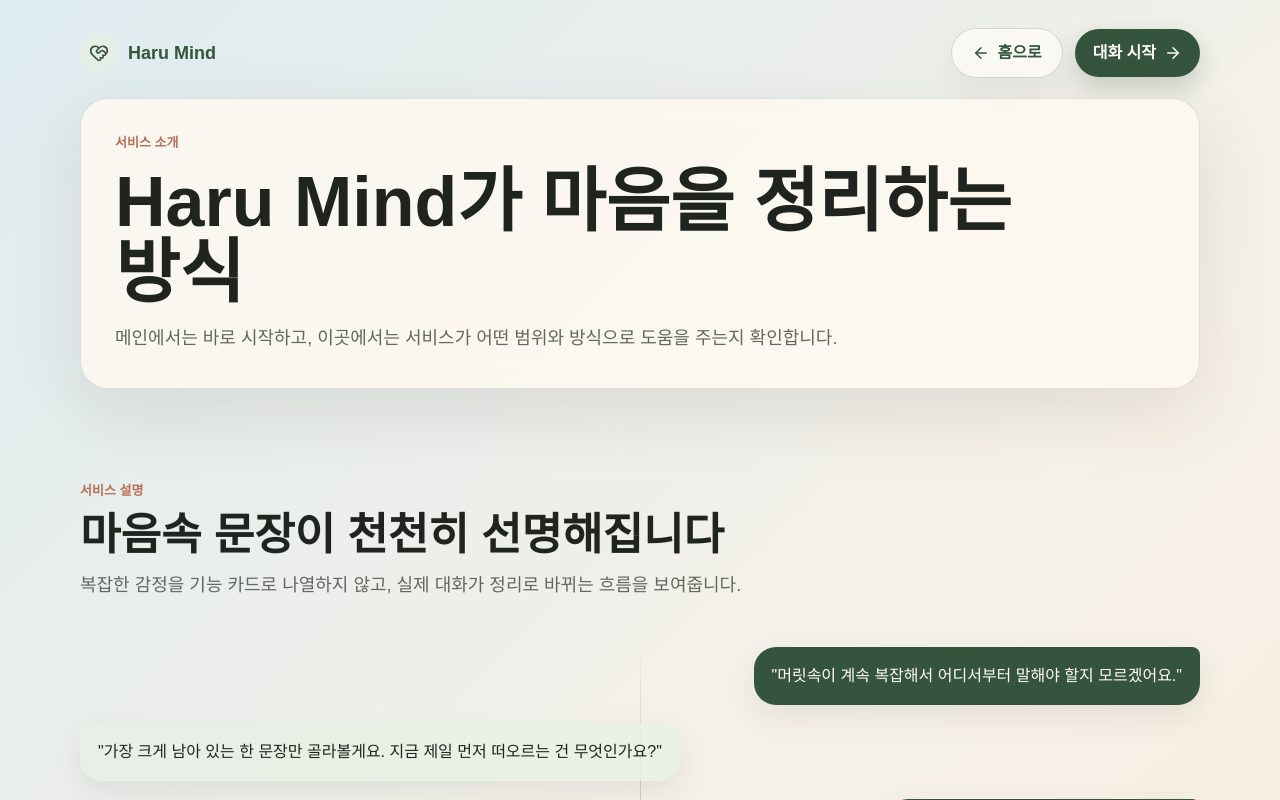
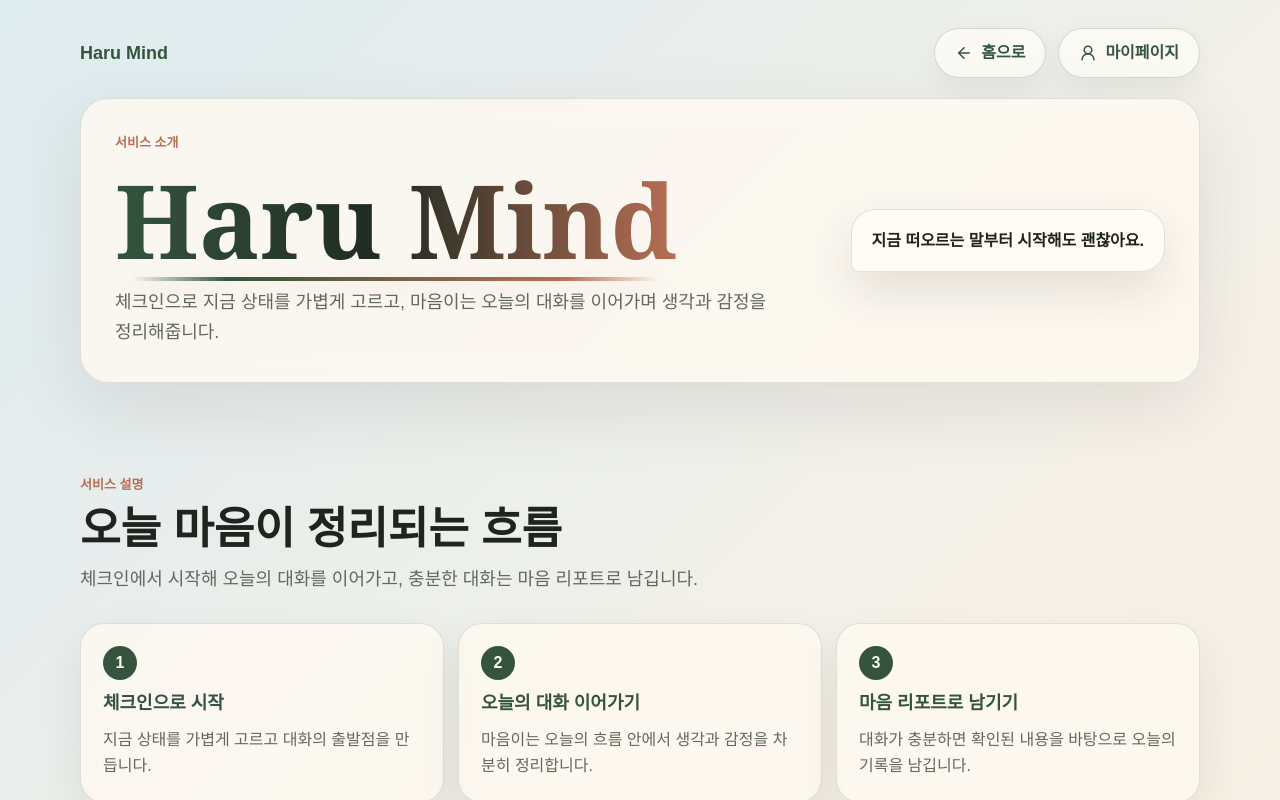
Before and after one commit to passionryu/myMentalCare, a Next.js app in the folder apps/web/: page /service in a window 1280 px wide. Shown: the top 800 px of the page. Built offline with nearby package versions, Linux system fonts and the light colour scheme.

Commit message:
[서비스 소개 페이지 리디자인] : Haru Mind 브랜드 hero 적용

```diff
--- a/apps/web/app/globals.css
+++ b/apps/web/app/globals.css
@@ -149,6 +149,40 @@ button {
   line-height: 1.7;
 }
 
+.service-text-brand {
+  color: var(--theme-primary);
+}
+
+.service-brand-intro {
+  grid-template-columns: minmax(0, 1fr) minmax(260px, 360px);
+  align-items: center;
+  gap: 28px;
+}
+
+.service-brand-copy {
+  display: grid;
+  gap: 18px;
+}
+
+.service-intro-section .service-hero-logo {
+  width: fit-content;
+  font-size: clamp(58px, 8vw, 112px);
+  line-height: 0.96;
+}
+
+.service-hero-note {
+  justify-self: end;
+  max-width: 320px;
+  border: 1px solid var(--theme-border);
+  border-radius: 24px 24px 24px 8px;
+  background: rgba(255, 253, 247, 0.82);
+  color: var(--foreground);
+  padding: 18px 20px;
+  box-shadow: 0 20px 48px rgba(56, 43, 28, 0.12);
+  font-weight: 800;
+  line-height: 1.6;
+}
+
 .hero-section {
   min-height: min(640px, calc(100vh - 56px));
   display: flex;
@@ -616,6 +650,46 @@ h3 {
   z-index: 0;
   width: 1px;
   background: linear-gradient(180deg, transparent, rgba(83, 111, 90, 0.12) 12%, rgba(83, 111, 90, 0.34) 50%, rgba(166, 110, 74, 0.18) 82%, transparent);
+}
+
+.flow-grid {
+  display: grid;
+  grid-template-columns: repeat(3, minmax(0, 1fr));
+  gap: 14px;
+}
+
+.flow-card {
+  display: grid;
+  align-content: start;
+  gap: 10px;
+  min-height: 168px;
+  border: 1px solid var(--theme-border);
+  border-radius: 24px;
+  background: var(--theme-panel);
+  padding: 22px;
+  box-shadow: 0 18px 44px rgba(56, 43, 28, 0.08);
+}
+
+.flow-card-index {
+  display: inline-grid;
+  place-items: center;
+  width: 34px;
+  height: 34px;
+  border-radius: 999px;
+  background: var(--theme-primary);
+  color: #fffdf7;
+  font-weight: 900;
+}
+
+.flow-card strong {
+  color: var(--theme-primary);
+  font-size: 18px;
+}
+
+.flow-card p {
+  margin: 0;
+  color: var(--muted);
+  line-height: 1.65;
 }
 
 .story-bubble {
@@ -3073,6 +3147,29 @@ h3 {
     padding: 24px;
   }
 
+  .service-brand-intro,
+  .flow-grid {
+    grid-template-columns: 1fr;
+  }
+
+  .service-brand-copy {
+    gap: 14px;
+  }
+
+  .service-intro-section .service-hero-logo {
+    font-size: clamp(44px, 16vw, 64px);
+  }
+
+  .service-hero-note {
+    justify-self: stretch;
+    max-width: none;
+    border-radius: 20px 20px 20px 8px;
+  }
+
+  .flow-card {
+    min-height: auto;
+  }
+
   .prompt-grid {
     gap: 12px;
   }
--- a/apps/web/app/service/page.tsx
+++ b/apps/web/app/service/page.tsx
@@ -1,6 +1,6 @@
 'use client'
 
-import { ArrowLeft, ArrowRight, BookOpen, HeartHandshake, Home, MessageCircle, SendHorizontal, ShieldCheck, UserRound } from 'lucide-react'
+import { ArrowLeft, ArrowRight, BookOpen, Home, MessageCircle, SendHorizontal, ShieldCheck, UserRound } from 'lucide-react'
 import { useRouter } from 'next/navigation'
 import { useEffect, useRef, useState } from 'react'
 
@@ -36,6 +36,12 @@ const safetyGuides = [
   '위급 상황 알림이나 의료 대응을 대신하지 않습니다.',
   '대화는 언제든 멈출 수 있습니다.',
 ]
+
+const flowSteps = [
+  { step: '1', title: '체크인으로 시작', description: '지금 상태를 가볍게 고르고 대화의 출발점을 만듭니다.' },
+  { step: '2', title: '오늘의 대화 이어가기', description: '마음이는 오늘의 흐름 안에서 생각과 감정을 차분히 정리합니다.' },
+  { step: '3', title: '마음 리포트로 남기기', description: '대화가 충분하면 확인된 내용을 바탕으로 오늘의 기록을 남깁니다.' },
+] as const
 
 export default function ServicePage() {
   const router = useRouter()
@@ -125,10 +131,7 @@ export default function ServicePage() {
   return (
     <main className="page-shell service-page-shell" data-theme-tone={themeTone}>
       <nav className="top-nav service-top-nav" aria-label="서비스 소개 메뉴">
-        <div className="brand-mark">
-          <span className="brand-icon">
-            <HeartHandshake size={20} aria-hidden="true" />
-          </span>
+        <div className="brand-mark service-text-brand">
           <span>Haru Mind</span>
         </div>
         <div className="nav-actions">
@@ -136,24 +139,38 @@ export default function ServicePage() {
             <ArrowLeft size={18} aria-hidden="true" />
             홈으로
           </button>
-          <button className="primary-button" type="button" onClick={handleOpenAiChat}>
-            대화 시작
-            <ArrowRight size={18} aria-hidden="true" />
+          <button className="ghost-button nav-outline-button" type="button" onClick={handleOpenMyPage}>
+            <UserRound size={18} aria-hidden="true" />
+            마이페이지
           </button>
         </div>
       </nav>
 
-      <section className="service-intro-section" aria-labelledby="service-intro-heading">
-        <p className="eyebrow">서비스 소개</p>
-        <h1 id="service-intro-heading">Haru Mind가 마음을 정리하는 방식</h1>
-        <p>메인에서는 바로 시작하고, 이곳에서는 서비스가 어떤 범위와 방식으로 도움을 주는지 확인합니다.</p>
+      <section className="service-intro-section service-brand-intro" aria-labelledby="service-intro-heading">
+        <div className="service-brand-copy">
+          <p className="eyebrow">서비스 소개</p>
+          <h1 className="hero-brand-logo service-hero-logo" id="service-intro-heading">Haru Mind</h1>
+          <p>체크인으로 지금 상태를 가볍게 고르고, 마음이는 오늘의 대화를 이어가며 생각과 감정을 정리해줍니다.</p>
+        </div>
+        <div className="service-hero-note" aria-hidden="true">
+          지금 떠오르는 말부터 시작해도 괜찮아요.
+        </div>
       </section>
 
       <section className="dialogue-section" aria-labelledby="dialogue-heading">
         <div className="section-heading">
           <p className="eyebrow">서비스 설명</p>
-          <h2 id="dialogue-heading">마음속 문장이 천천히 선명해집니다</h2>
-          <p>복잡한 감정을 기능 카드로 나열하지 않고, 실제 대화가 정리로 바뀌는 흐름을 보여줍니다.</p>
+          <h2 id="dialogue-heading">오늘 마음이 정리되는 흐름</h2>
+          <p>체크인에서 시작해 오늘의 대화를 이어가고, 충분한 대화는 마음 리포트로 남깁니다.</p>
+        </div>
+        <div className="flow-grid" aria-label="마음 정리 흐름">
+          {flowSteps.map((flow) => (
+            <article className="flow-card" key={flow.step}>
+              <span className="flow-card-index">{flow.step}</span>
+              <strong>{flow.title}</strong>
+              <p>{flow.description}</p>
+            </article>
+          ))}
         </div>
         <div className={`story-rail ${storyInView ? 'is-visible' : ''}`} ref={storyRailRef}>
           {storyMessages.map((story) => (
@@ -167,7 +184,7 @@ export default function ServicePage() {
       <section className="example-section" aria-labelledby="example-heading">
         <div className="section-heading">
           <p className="eyebrow">대화 예시</p>
-          <h2 id="example-heading">짧게 말해도 흐름을 잡아줍니다</h2>
+          <h2 id="example-heading">마음이와 함께 마음을 정리하세요</h2>
         </div>
         <div className="example-card">
           <div className="example-bubble-window" aria-label="AI 마음대화 예시">
@@ -215,7 +232,7 @@ export default function ServicePage() {
       <section className="cta-band" aria-labelledby="cta-heading">
         <div>
           <p className="eyebrow">지금 시작</p>
-          <h2 id="cta-heading">지금 한 문장으로 마음을 정리해보세요</h2>
+          <h2 id="cta-heading">마음이와 대화 시작하기</h2>
           <p>길게 설명하지 않아도 됩니다. 떠오르는 문장부터 시작하면 됩니다.</p>
         </div>
         <button className="primary-button large" type="button" onClick={handleOpenAiChat}>
```
